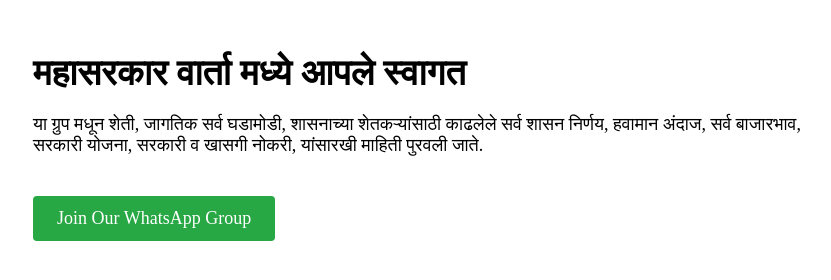
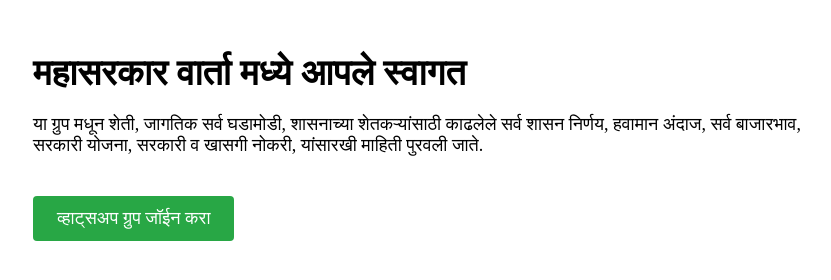
Before and after one commit to vipjadhav/mahasarkar, a plain HTML site: page index.html in a window 1280 px wide. Shown: the whole page, without its empty margins (207-1038 px from the left). Drawn offline with Linux system fonts and the light colour scheme.

Commit message:
Update index.html

```diff
--- a/index.html
+++ b/index.html
@@ -4,7 +4,7 @@
 
 	<meta charset="UTF-8">
 	<meta name="viewport" content="width=device-width, initial-scale=1.0">
-	<title>My Landing Page</title>
+	<title>महासरकार वार्ता</title>
 	<!-- Minimal CSS -->
 	<link rel="stylesheet" href="style.css">
 </head>
@@ -13,7 +13,7 @@
 		<h1 class="text-center">महासरकार वार्ता मध्ये आपले स्वागत</h1>
 		<p class="text-center">या ग्रुप मधून शेती, जागतिक सर्व घडामोडी, शासनाच्या शेतकऱ्यांसाठी काढलेले सर्व शासन निर्णय, हवामान अंदाज, सर्व बाजारभाव, सरकारी योजना, सरकारी व खासगी नोकरी, यांसारखी माहिती पुरवली जाते. </p>
 		<div class="text-center">
-			<a href="https://chat.whatsapp.com/HgycspIuzLb7lZHvhVGAJU" class="btn btn-success">Join Our WhatsApp Group</a>
+			<a href="https://chat.whatsapp.com/HgycspIuzLb7lZHvhVGAJU" class="btn btn-success">व्हाट्सअप ग्रुप जॉईन करा</a>
 		</div>
 	</div>
 </body>
```
